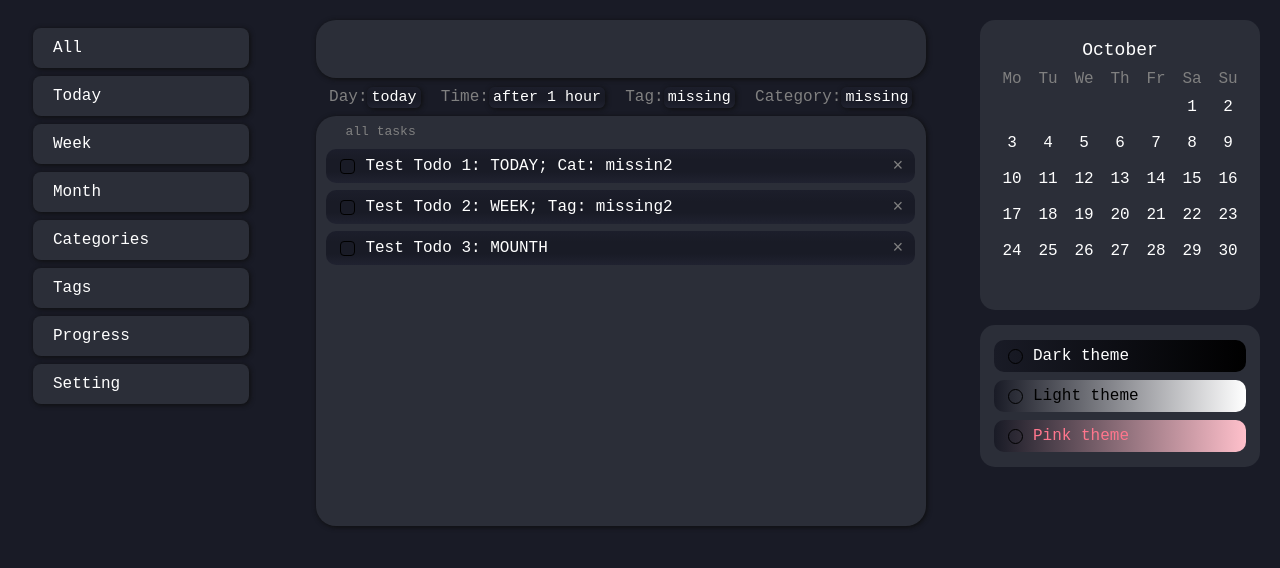
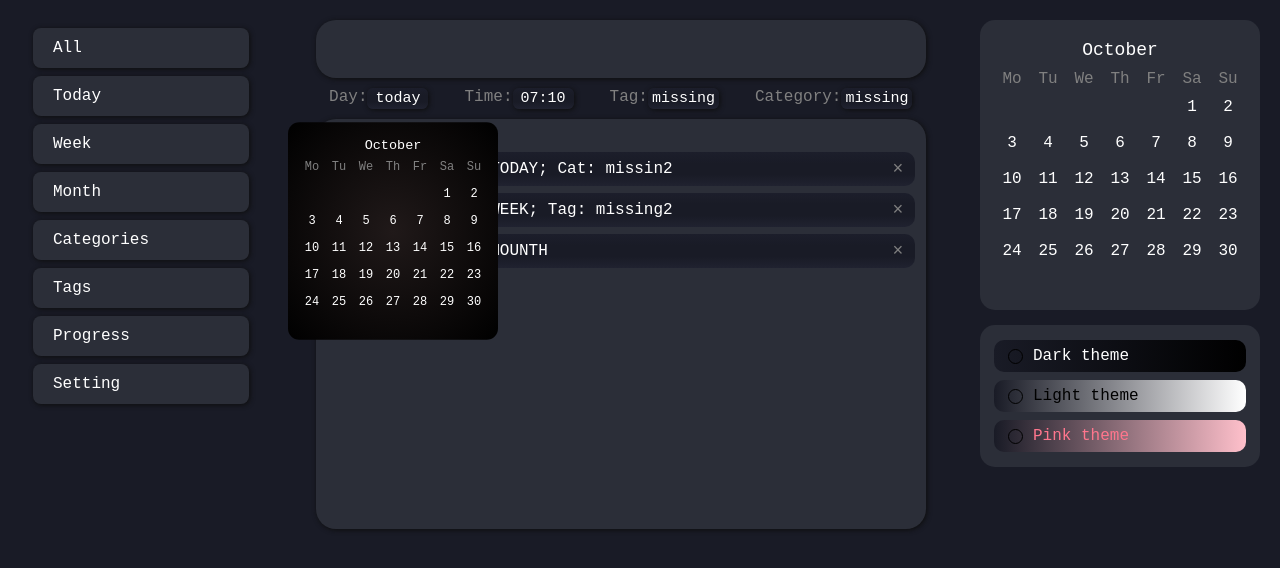
Before and after one commit to dropname1/advanced_todo_app, a Vue app: page / in a window 1280 px wide. Both pictures are taken after a click on the element "today". Shown: the top 568 px of the page. Built offline with nearby package versions, Linux system fonts and the light colour scheme.

Commit message:
added select buttons

```diff
--- a/src/components/dataes elements/calendarItem.vue
+++ b/src/components/dataes elements/calendarItem.vue
@@ -0,0 +1,138 @@
+<template>
+    <div class="calendarWrapper">
+        <div class="mounthName">{{NowMounth}}</div>
+        <div class="dateWrapper">
+            <div class="daysOfWeek">
+                <span class="dayOfWeek">Mo</span>
+                <span class="dayOfWeek">Tu</span>
+                <span class="dayOfWeek">We</span>
+                <span class="dayOfWeek">Th</span>
+                <span class="dayOfWeek">Fr</span>
+                <span class="dayOfWeek">Sa</span>
+                <span class="dayOfWeek">Su</span>
+            </div>
+            <div class="daysOfMounth">
+                <div class="dayOfMounth"
+                v-for="dayItem in daysOfMounth"
+                :key="dayItem.id"
+                :class="{selectedDay : dayItem.selected }"
+                @click="selectDay(dayItem)"
+                >
+                    {{dayItem.day}}
+                </div>
+            </div>
+        </div>
+    </div>
+</template>
+
+<script>
+export default {
+    data() {
+        return {
+            NowMounth: '',
+            NowYear: '',
+            daysOfMounth: [],
+            mounthNames: [
+                { id: 1, name: "January", days: 31 },
+                { id: 2, name: "February", days: 28 },
+                { id: 3, name: "March", days: 31 },
+                { id: 4, name: "April", days: 30 },
+                { id: 5, name: "May", days: 31 },
+                { id: 6, name: "June", days: 30 },
+                { id: 7, name: "July", days: 31 },
+                { id: 8, name: "August", days: 31 },
+                { id: 9, name: "September", days: 30 },
+                { id: 10, name: "October", days: 31 },
+                { id: 11, name: "November", days: 30 },
+                { id: 12, name: "December", days: 31 }
+            ],
+
+        }
+    },
+    methods: {
+        selectDay(day) {
+            this.daysOfMounth.map(item => {
+                item.selected = false
+            })
+            day.selected = true
+            this.$emit('selectDay',day)
+        }
+    },
+    mounted() {
+        const date = new Date()
+        let mounthNumber = date.getMonth()
+        let mounthDays = new Date(this.NowYear, mounthNumber, 0).getDate()
+        this.NowYear = date.getFullYear()
+        this.NowMounth = this.mounthNames[mounthNumber].name
+
+
+        let year = this.NowYear;
+        let month = mounthNumber;
+        let day = new Date(year + "-" + month + "-01").getDay();
+        day = day + 1
+
+        while (day > 0) {
+            this.daysOfMounth.push({ day: '', active: false, selected: null })
+            day--
+        }
+
+        for (let i = 1; i <= mounthDays; i++) {
+            this.daysOfMounth.push({ day: i, active: false, selected: null })
+        }
+
+    },
+}
+</script>
+
+<style scoped>
+.calendarWrapper {
+    margin: 0 auto;
+    margin-top: 20px;
+    width: 280px;
+    height: 290px;
+    background-color: #2b2e38;
+    border-radius: 15px;
+    font-size: 16px;
+}
+
+.mounthName {
+    width: fit-content;
+    margin: 0 auto;
+    padding-top: 20px;
+    margin-bottom: 10px;
+    font-size: 18px;
+}
+
+.dateWrapper {
+    width: 90%;
+    margin: 0 auto;
+}
+
+.daysOfWeek {
+    display: flex;
+    text-align: center;
+}
+
+.dayOfWeek {
+    width: 36px;
+    color: gray;
+}
+
+.daysOfMounth {
+    margin-top: 10px;
+    display: flex;
+    flex-wrap: wrap;
+    text-align: center;
+    cursor: pointer;
+    line-height: 35px;
+}
+
+.dayOfMounth {
+    width: 36px;
+    height: 36px;
+}
+.selectedDay {
+    background-color: #9f1562;
+    border-radius: 10px;
+}
+</style>
--- a/src/components/dataes elements/categoriesItem.vue
+++ b/src/components/dataes elements/categoriesItem.vue
@@ -0,0 +1,15 @@
+<template>
+  <div class="categoriesItemWrapper">
+wwwwwwwwwwwwww
+  </div>
+</template>
+
+<script>
+export default {
+
+}
+</script>
+
+<style scoped>
+
+</style>
--- a/src/components/dataes elements/tagItem.vue
+++ b/src/components/dataes elements/tagItem.vue
@@ -0,0 +1,15 @@
+<template>
+  <div class="tagItemWrapper">
+wwwwwwwwwwwwwww
+  </div>
+</template>
+
+<script>
+export default {
+
+}
+</script>
+
+<style scoped>
+
+</style>
--- a/src/components/dataes elements/timeItem.vue
+++ b/src/components/dataes elements/timeItem.vue
@@ -0,0 +1,106 @@
+<template>
+  <div class="timeItemWrapper">
+    <div class="timeWrapper">
+        <div class="hours">
+            <div class="hour" :class="{selectedHour: hour.selected}" v-for="(hour, index ) in hours" :key="index"  @click="selectHour(hour)">{{hour.time}}</div>
+        </div>
+        <div class="minuts">
+            <div class="minut" :class="{selectedMinut: minut.selected}" v-for="(minut, index) in minuts" :key="index" @click="selectMinut(minut)">{{minut.time}}</div>
+        </div>
+    </div>
+  </div>
+</template>
+
+<script>
+export default {
+data () {
+    return {
+        hours: [
+            { time: '05', selected: false }, { time: '06', selected: false }, { time: '07', selected: true },
+            { time: '08', selected: false }, { time: '09', selected: false }, { time: '10', selected: false },
+            { time: '11', selected: false }, { time: '12', selected: false }, { time: '13', selected: false },
+            { time: '14', selected: false }, { time: '15', selected: false }, { time: '16', selected: false },
+            { time: '17', selected: false }, { time: '18', selected: false }, { time: '19', selected: false },
+            { time: '20', selected: false }, { time: '21', selected: false }, { time: '22', selected: false },
+            { time: '23', selected: false }, { time: '00', selected: false }, { time: '01', selected: false },
+            { time: '02', selected: false }, { time: '03', selected: false }, { time: '04', selected: false }
+        ],
+        minuts: [
+            { time: '00', selected: false }, { time: '05', selected: false }, { time: '10', selected: true },
+            { time: '15', selected: false }, { time: '20', selected: false }, { time: '25', selected: false },
+            { time: '30', selected: false }, { time: '35', selected: false }, { time: '40', selected: false },
+            { time: '45', selected: false }, { time: '50', selected: false }, { time: '55', selected: false },
+            { time: '60', selected: false}
+        ],
+    }
+},
+methods: {
+    selectHour (item) {
+        this.hours.map(item => item.selected = false)
+        item.selected = true
+        this.$emit('addHour',item)
+
+    },
+    selectMinut (item) {
+        this.minuts.map(item => item.selected = false)
+        item.selected = true
+        this.$emit('addMinut', item)
+
+    }
+}
+}
+</script>
+
+<style scoped>
+/* width */
+::-webkit-scrollbar {
+    width: 7px;
+}
+
+/* Track */
+::-webkit-scrollbar-track {
+    box-shadow: inset 0 0 5px grey;
+    border-radius: 5px;
+}
+
+/* Handle */
+::-webkit-scrollbar-thumb {
+    background: rgba(161, 161, 153, 0.336);
+    border-radius: 10px;
+}
+.timeWrapper {
+    width: 90px;
+    background: radial-gradient(#3d3d3d, #2d2d2d);
+    overflow: hidden;
+    height: 217px;
+    display: flex;
+    border-radius: 10px;
+    border: 1px solid rgba(0, 0, 0, 0.363);
+    position: absolute;
+    margin-top: 34px;
+    margin-left: -70px;
+}
+.hours {
+    overflow-y:scroll;
+    width: 50%;
+    color: black;
+    text-align: center;
+}
+.minuts {
+    overflow-y: scroll;
+    width: 50%;
+    color: rgba(0, 0, 0, 0.76);
+    text-align: center;
+}
+.hour {
+    cursor: pointer;
+}
+.minut {
+    cursor: pointer;
+}
+.selectedHour, .selectedMinut {
+    background-color: #ac1769;
+    margin: 0px 4px;
+    border-radius: 5px;
+}
+</style>
--- a/src/components/main/selectDay.vue
+++ b/src/components/main/selectDay.vue
@@ -1,15 +1,85 @@
 <template>
   <div class="selectWrapper">
-    <div class="selectItem day">Day:<span class="selectedData selectDay">today</span></div>
-    <div class="selectItem time">Time:<span class="selectedData selectTime">after 1 hour</span></div>
-    <div class="selectItem tag">Tag:<span class="selectedData selectTag">missing</span></div>
-    <div class="selectItem category">Category:<span class="selectedData selectCategory">missing</span></div>
+
+    <div class="selectItem day">Day:
+      <span class="selectedData selectDay"
+      @click="isCalendar = !isCalendar"
+      >{{selectItems[0].title}}</span>
+      <calendarItem
+      @selectDay="selectDay"
+      class="calendarItemClass"
+      v-if="isCalendar"
+      >
+    </calendarItem>
+    </div>
+
+    <div class="selectItem time">Time:
+      <span class="selectedData selectTime"
+      @click="isTime = !isTime"
+      >{{selectItems[1].hour}}:{{selectItems[1].minut}}</span>
+      <timeItem
+      v-if="isTime"
+      v-on:addHour="addHour"
+      v-on:addMinut="addMinut"
+      >
+      </timeItem>
+    </div>
+
+    <div class="selectItem tag">Tag:
+      <span class="selectedData selectTag"
+      @click="isTag = !isTag"
+      >{{selectItems[2].title}}</span>
+      <tagItem v-if="isTag"></tagItem>
+    </div>
+
+    <div class="selectItem category">Category:
+      <span class="selectedData selectCategory"
+      @click="isCategory = !isCategory"
+      >{{selectItems[3].title}}</span>
+      <categtoriesItem v-if="isCategory"></categtoriesItem>
+    </div>
+
   </div>
 </template>
 
 <script>
+import calendarItemVue from '../dataes elements/calendarItem.vue'
+import categoriesItemVue from '../dataes elements/categoriesItem.vue'
+import tagItemVue from '../dataes elements/tagItem.vue'
+import timeItemVue from '../dataes elements/timeItem.vue'
 export default {
+data () {
+  return {
+    selectItems: [
+      { id: 1, title: 'today'},
+      { id: 2, hour: '07', minut: '10'},
+      { id: 3, title: 'missing'},
+      { id: 4, title: 'missing'},
+    ],
+    isCalendar : false,
+    isTime: false,
+    isTag: false,
+    isCategory: false,
+  }
+},
+components: {
+  calendarItem: calendarItemVue,
+  timeItem: timeItemVue,
+  tagItem: tagItemVue,
+  categtoriesItem: categoriesItemVue
 
+},
+methods: {
+  selectDay (day) {
+    this.selectItems[0].title = day.day
+  },
+  addHour (hour) {
+    this.selectItems[1].hour = hour.time
+  },
+  addMinut (minut) {
+    this.selectItems[1].minut = minut.time
+  }
+}
 }
 </script>
 
@@ -23,7 +93,11 @@ export default {
     margin-top: 10px;
     color: gray;
 }
+.selectItem {
+  display: flex;
+}
 .selectedData {
+    display: block;
     color: white;
     font-size:15px;
     cursor: pointer;
@@ -34,5 +108,18 @@ export default {
     padding-top: 2px;
     border-radius: 6px;
     box-shadow: 1px 1px 5px rgb(14, 14, 14);
+    width: fit-content;
+    max-width: 90px;
+    min-width: 53px;
+    overflow: hidden;
+    text-align: center;
+}
+.calendarItemClass {
+  color: white;
+  position: absolute;
+  transform: scale(0.75);
+  background: radial-gradient(rgb(32, 25, 25), black);
+  top: 66px;
+  margin-left: -76px;
 }
 </style>
```
